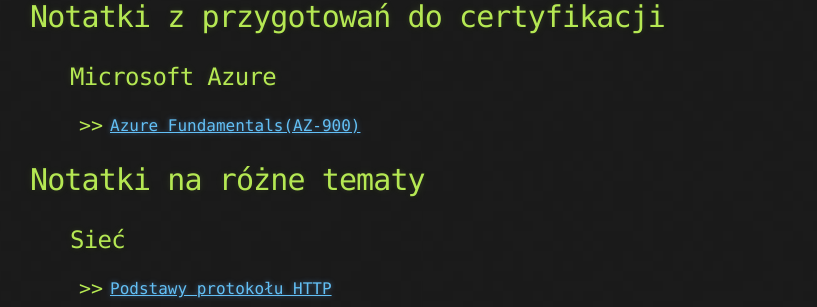
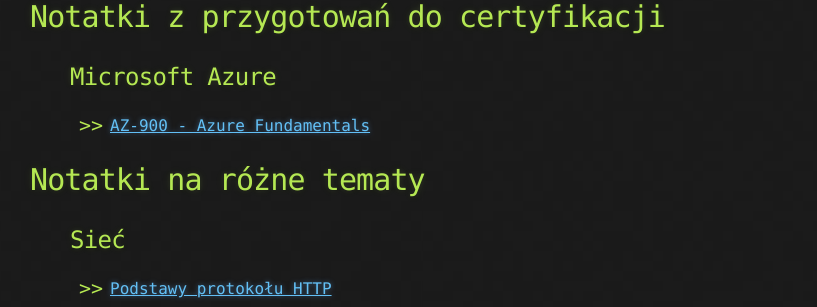
Before and after one commit to JakubK64/jakubk64.github.io, a Jekyll site: the page built from notes.md, in a window 1280 px wide. Shown: the part 150-457 px from the top of the page, without its empty margins (110-927 px from the left). Built offline with Jekyll 4.4.1, drawn with Linux system fonts in a browser that asks for light colours.

Commit message:
Minor fixes

```diff
--- a/notes.md
+++ b/notes.md
@@ -7,7 +7,7 @@
 	<ul>
 		<p><h2>Microsoft Azure</h2>
 			<ol>
-				<li><a href="{{ "/AZ-900-preparation-notes" | prepend: site.baseurl | replace: '//', '/' }}"><p>Azure Fundamentals(AZ-900)</p></a></li>
+				<li><a href="{{ "/AZ-900-preparation-notes" | prepend: site.baseurl | replace: '//', '/' }}"><p>AZ-900 - Azure Fundamentals</p></a></li>
 			</ol>
 		</p>
 	</ul>
```
